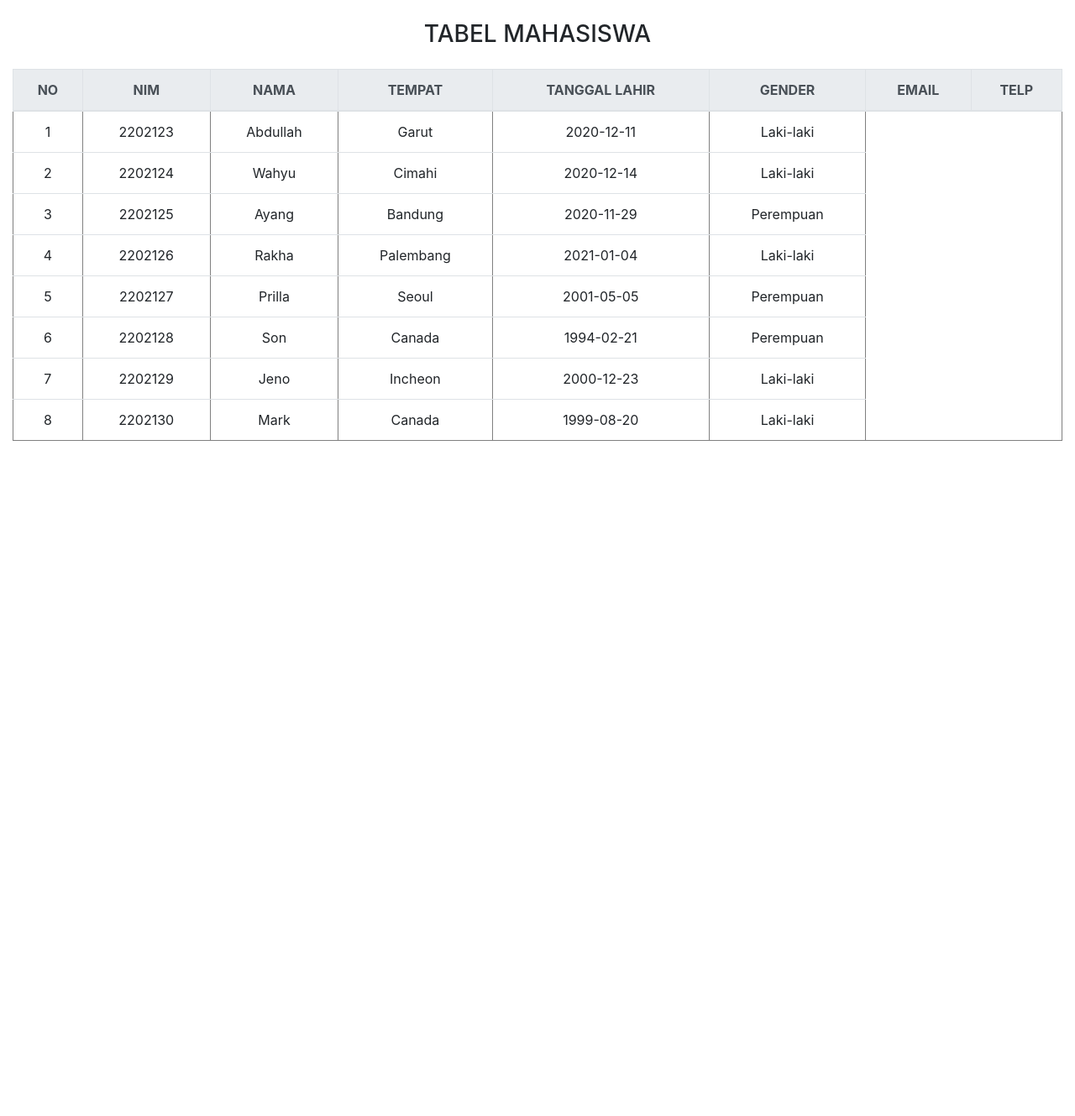
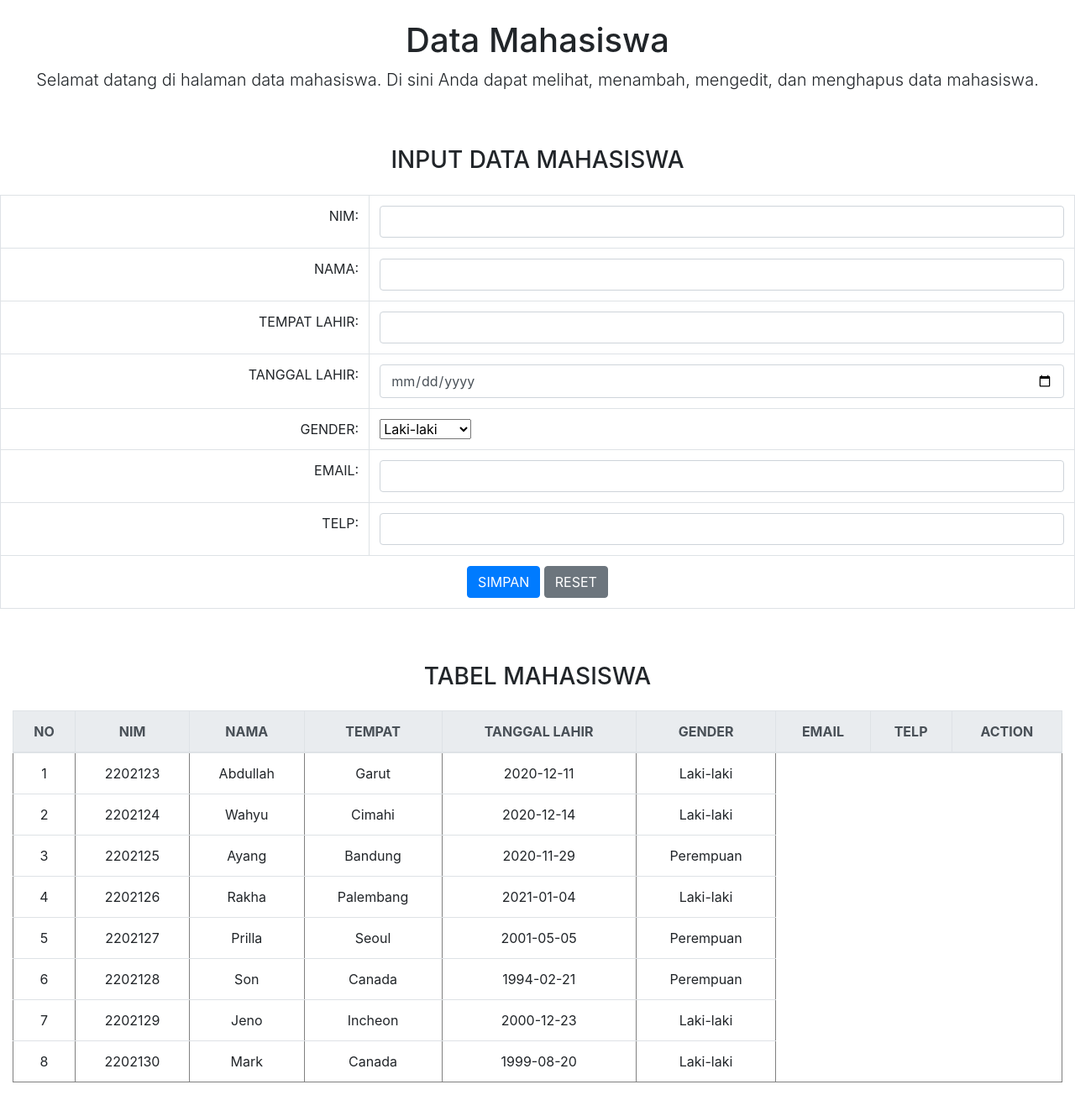
Before and after one commit to beginnener/TP9DPBO2025C2, a PHP site: page / in a window 1280 px wide. Shown: the part 56-1385 px from the top of the page at 84% size. Before the commit the page ends 581 px from the top, so only its background shows below. Run offline with PHP 8.4, Linux system fonts and the light colour scheme; data comes from the database, SQL or seed files in the repository.

Commit message:
added form for new datainput and server request in index.php

```diff
--- a/mvp_php/index.php
+++ b/mvp_php/index.php
@@ -6,5 +6,7 @@
 
 include("view/TampilMahasiswa.php");
 
-$tp = new TampilMahasiswa();
+$post = $_SERVER['REQUEST_METHOD'] === 'POST' ? $_POST : null;
+
+$tp = new TampilMahasiswa($post);
 $data = $tp->tampil();
--- a/mvp_php/templates/skin.html
+++ b/mvp_php/templates/skin.html
@@ -21,6 +21,61 @@
       <span class="navbar-toggler-icon"></span>
     </button>
   </nav>
+  <div class="containe">
+    <div class="row">
+      <div class="col-12 text-center my-4">
+        <h1>Data Mahasiswa</h1>
+        <p class="lead">Selamat datang di halaman data mahasiswa. Di sini Anda dapat melihat, menambah, mengedit, dan menghapus data mahasiswa.</p>
+      </div>
+    </div>
+    <div class="row">
+      <div class="col-12 my-4">
+        <h3 class="mb-4 text-center">INPUT DATA MAHASISWA</h3>
+        <form method="POST">
+          <table class="table table-bordered">
+            <tr>
+              <td class="text-right">NIM:</td>
+              <td><input type="text" name="nim" class="form-control" required /></td>
+            </tr>
+            <tr>
+              <td class="text-right">NAMA:</td>
+              <td><input type="text" name="nama" class="form-control" required /></td>
+            </tr>
+            <tr>
+              <td class="text-right">TEMPAT LAHIR:</td>
+              <td><input type="text" name="tempat" class="form-control" required /></td>
+            </tr>
+            <tr>
+              <td class="text-right">TANGGAL LAHIR:</td>
+              <td><input type="date" name="tl" class="form-control" required /></td>
+            </tr>
+            <tr>
+              <td class="text-right">GENDER:</td>
+              <td>
+                <select name='gender'>
+                      <option value='Laki-laki'>Laki-laki</option>
+                      <option value='Perempuan'>Perempuan</option>
+                  </select>
+              </td>
+            </tr>
+            <tr>
+              <td class="text-right">EMAIL:</td>
+              <td><input type="text" name="email" class="form-control" required /></td>
+            </tr>
+            <tr>
+              <td class="text-right">TELP:</td>
+              <td><input type="text" name="telp" class="form-control" required /></td>
+            </tr>
+            <tr>
+              <td colspan="2" class="text-center">
+                <button type="submit" name="simpan" class="btn btn-primary">SIMPAN</button>
+                <button type="reset" class="btn btn-secondary">RESET</button>
+              </td>
+          </table>
+        </form>
+      </div>
+    </div>
+  </div>
   <div class="container-fluid text-center my-4">
     <div class="row">
       <div class="col-12">
@@ -36,6 +91,7 @@
               <th scope="col">GENDER</th>
               <th scope="col">EMAIL</th>
               <th scope="col">TELP</th>
+              <th scope="col" colspan="2">ACTION</th>
             </tr>
           </thead>
           <tbody>
```
